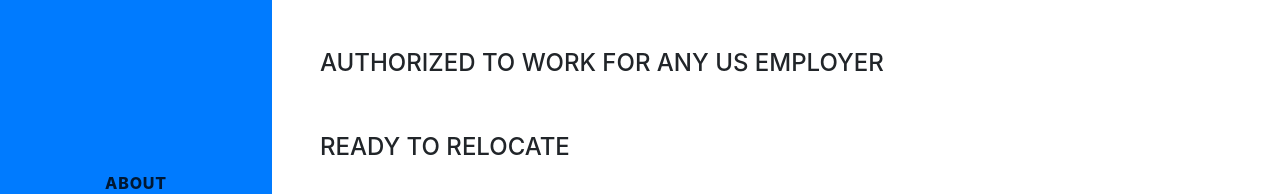
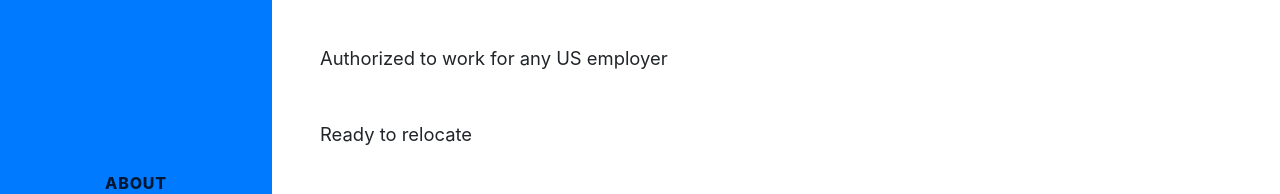
Before and after one commit to skorb87/skorb87.github.io, a website with bundled scripts: page index.html in a window 1280 px wide. Shown: the part 125-319 px from the top of the page. Built offline with nearby package versions, Linux system fonts and the light colour scheme; a web font is replaced by a local one.

Commit message:
Update index.html

```diff
--- a/index.html
+++ b/index.html
@@ -69,8 +69,8 @@
         <div class="subheading mb-5">Minnesota · US · +1 (320) 437-0300 ·
           <a href="mailto:skorobahatko@mail.com">stan.skorobahatko@gmail.com</a>
         </div>
-        <div class="subheading mb-5">Authorized to work for any US employer</div>
-        <div class="subheading mb-5">Ready to relocate</div>
+        <p class="lead mb-5">Authorized to work for any US employer</p>
+        <p class="lead mb-5">Ready to relocate</p>
 
         <!-- <p class="lead mb-5">I am experienced in leveraging agile frameworks to provide a robust synopsis for high level overviews. Iterative approaches to corporate strategy foster collaborative thinking to further the overall value proposition.</p> -->
 
```
